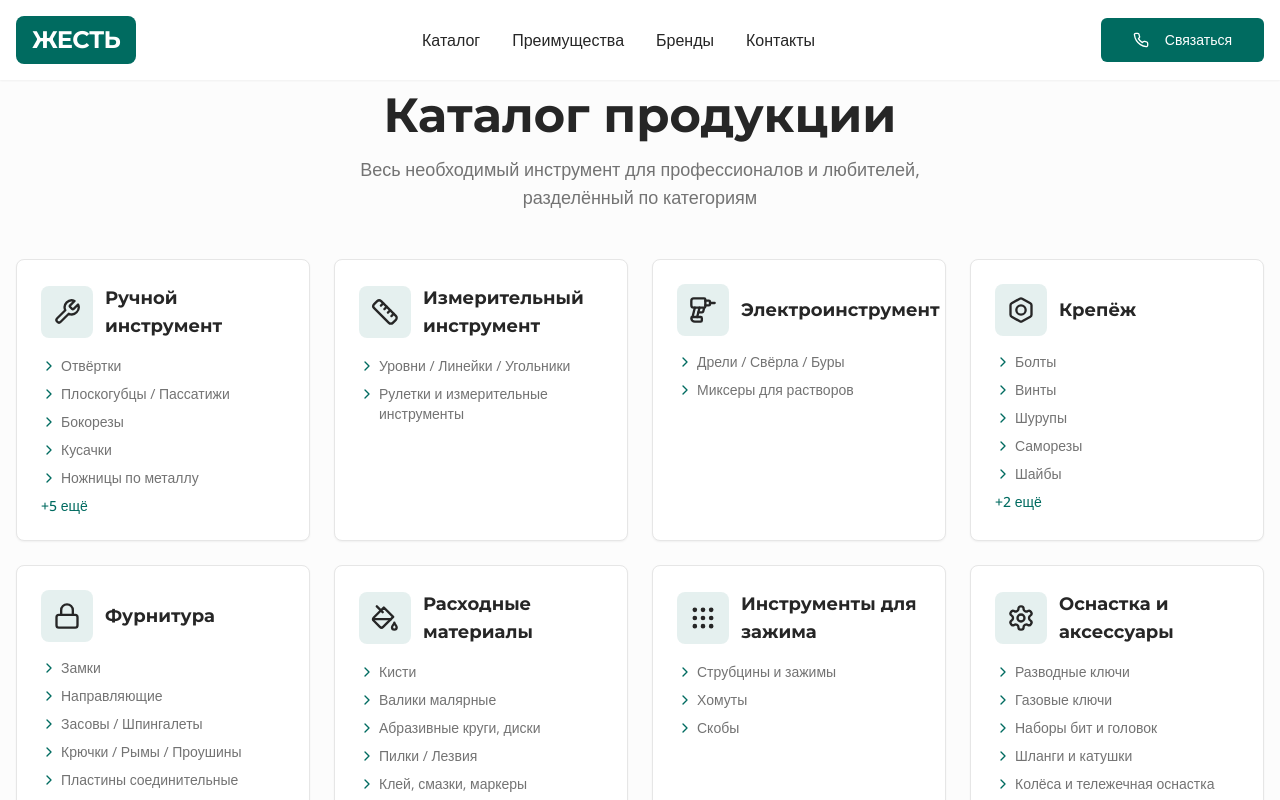
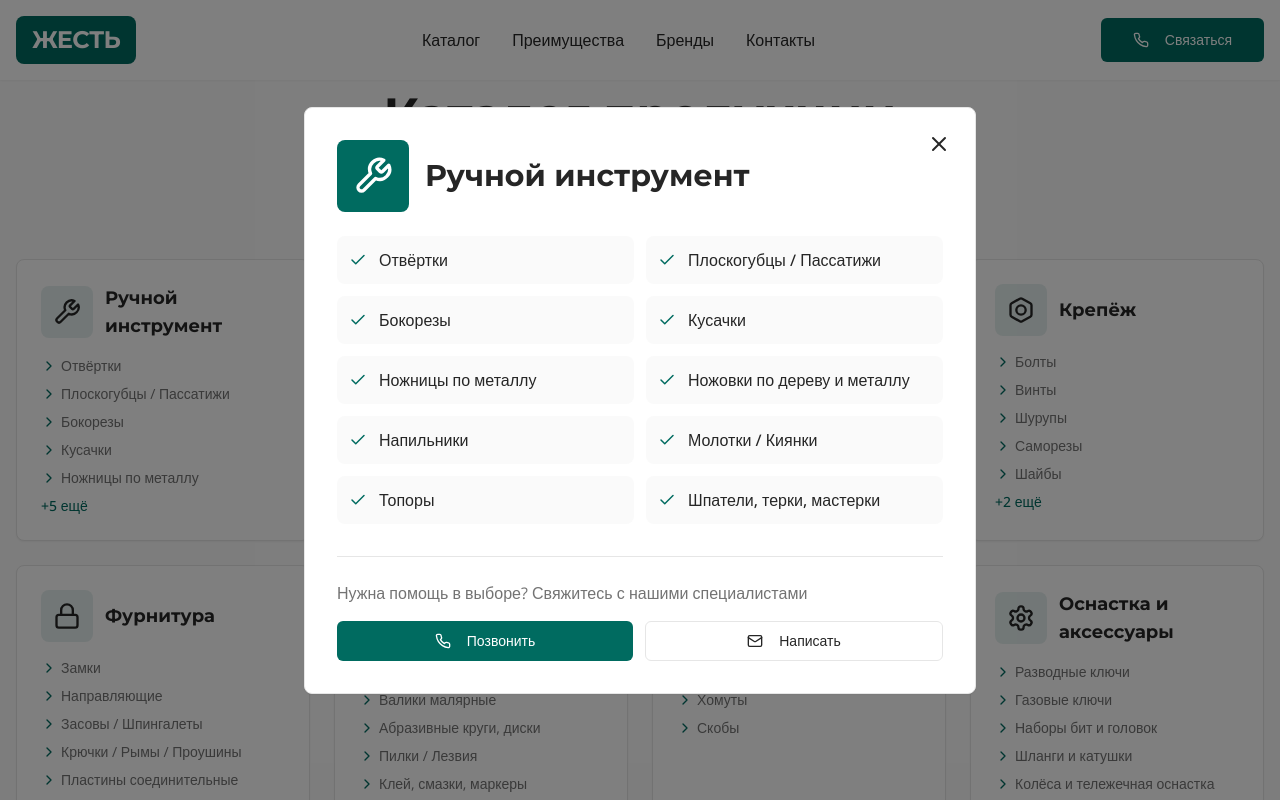
Before and after one commit to pr-poehali-dev/zest-construct-tools, a React (Vite) app: page / in a window 1280 px wide. Both pictures are taken after a click on the element 163 px from the left and 1061 px from the top of the page. Shown: the part 661-1461 px from the top of the page. Built offline with nearby package versions, Linux system fonts and the light colour scheme.

Commit message:
Добавлена базовая функциональность приложения

```diff
--- /dev/null
+++ b/src/components/CategoryModal.tsx
@@ -0,0 +1,72 @@
+import { Card } from "@/components/ui/card";
+import { Button } from "@/components/ui/button";
+import Icon from "@/components/ui/icon";
+
+interface CategoryModalProps {
+  category: {
+    name: string;
+    icon: string;
+    items: string[];
+  } | null;
+  onClose: () => void;
+}
+
+const CategoryModal = ({ category, onClose }: CategoryModalProps) => {
+  if (!category) return null;
+
+  return (
+    <div
+      className="fixed inset-0 bg-black/50 z-50 flex items-center justify-center p-4 animate-fade-in"
+      onClick={onClose}
+    >
+      <Card
+        className="max-w-2xl w-full max-h-[80vh] overflow-y-auto p-8 relative"
+        onClick={(e) => e.stopPropagation()}
+      >
+        <button
+          onClick={onClose}
+          className="absolute top-4 right-4 p-2 hover:bg-muted rounded-lg transition-colors"
+        >
+          <Icon name="X" size={24} />
+        </button>
+
+        <div className="flex items-center mb-6">
+          <div className="bg-primary text-primary-foreground p-4 rounded-lg">
+            <Icon name={category.icon} size={40} />
+          </div>
+          <h2 className="text-3xl font-bold ml-4">{category.name}</h2>
+        </div>
+
+        <div className="grid md:grid-cols-2 gap-3">
+          {category.items.map((item, idx) => (
+            <div
+              key={idx}
+              className="flex items-center p-3 bg-muted/50 rounded-lg hover:bg-muted transition-colors cursor-pointer"
+            >
+              <Icon name="Check" size={18} className="text-primary mr-3 flex-shrink-0" />
+              <span className="font-medium">{item}</span>
+            </div>
+          ))}
+        </div>
+
+        <div className="mt-8 pt-6 border-t">
+          <p className="text-muted-foreground mb-4">
+            Нужна помощь в выборе? Свяжитесь с нашими специалистами
+          </p>
+          <div className="flex flex-col sm:flex-row gap-3">
+            <Button className="flex-1">
+              <Icon name="Phone" className="mr-2" size={18} />
+              Позвонить
+            </Button>
+            <Button variant="outline" className="flex-1">
+              <Icon name="Mail" className="mr-2" size={18} />
+              Написать
+            </Button>
+          </div>
+        </div>
+      </Card>
+    </div>
+  );
+};
+
+export default CategoryModal;
--- a/src/pages/Index.tsx
+++ b/src/pages/Index.tsx
@@ -3,10 +3,16 @@ import { Card } from "@/components/ui/card";
 import { Input } from "@/components/ui/input";
 import { Textarea } from "@/components/ui/textarea";
 import Icon from "@/components/ui/icon";
+import CategoryModal from "@/components/CategoryModal";
 import { useState } from "react";
 
 const Index = () => {
   const [mobileMenuOpen, setMobileMenuOpen] = useState(false);
+  const [selectedCategory, setSelectedCategory] = useState<{
+    name: string;
+    icon: string;
+    items: string[];
+  } | null>(null);
 
   const categories = [
     { name: "Ручной инструмент", icon: "Wrench", items: ["Отвёртки", "Плоскогубцы / Пассатижи", "Бокорезы", "Кусачки", "Ножницы по металлу", "Ножовки по дереву и металлу", "Напильники", "Молотки / Киянки", "Топоры", "Шпатели, терки, мастерки"] },
@@ -108,7 +114,11 @@ const Index = () => {
 
           <div className="grid md:grid-cols-2 lg:grid-cols-4 gap-6">
             {categories.map((category, idx) => (
-              <Card key={idx} className="p-6 hover:shadow-xl transition-all duration-300 hover:-translate-y-1 cursor-pointer group">
+              <Card
+                key={idx}
+                className="p-6 hover:shadow-xl transition-all duration-300 hover:-translate-y-1 cursor-pointer group"
+                onClick={() => setSelectedCategory(category)}
+              >
                 <div className="flex items-center mb-4">
                   <div className="bg-primary/10 p-3 rounded-lg group-hover:bg-primary group-hover:text-primary-foreground transition-colors">
                     <Icon name={category.icon} size={28} />
@@ -260,6 +270,11 @@ const Index = () => {
           </div>
         </div>
       </footer>
+
+      <CategoryModal
+        category={selectedCategory}
+        onClose={() => setSelectedCategory(null)}
+      />
     </div>
   );
 };
```
Also changed, not shown: 1 other file (tests, documents, lock files or other folders).
